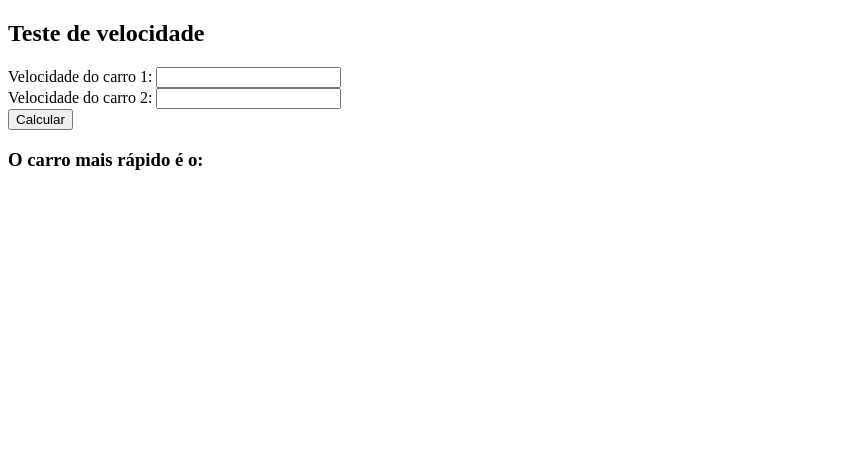
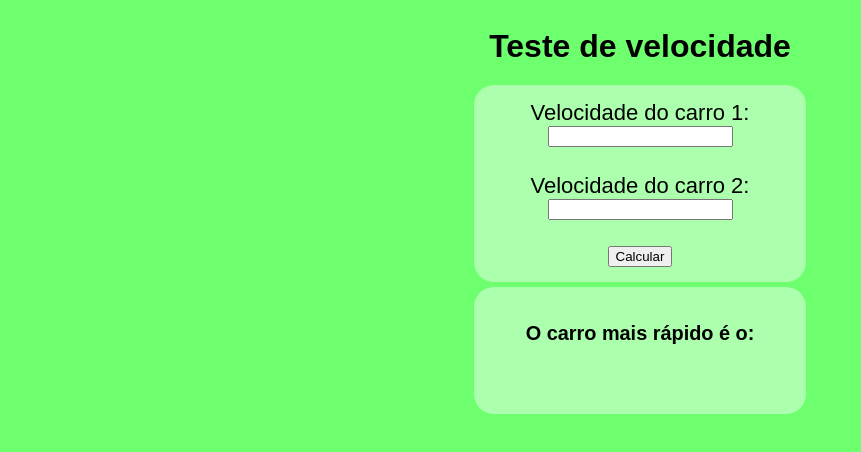
Before and after one commit to AdevaldoSantos/testeVelocidade, a plain HTML site: page index.html in a window 1280 px wide. Shown: the whole page, without its empty margins (0-861 px from the left). Drawn offline with Linux system fonts and the light colour scheme.

Commit message:
Estilizando

```diff
--- a/index.html
+++ b/index.html
@@ -3,6 +3,7 @@
 <head>
     <meta charset="UTF-8">
     <meta name="viewport" content="width=device-width, initial-scale=1.0">
+    <link rel="stylesheet" href="css/style.css">
     <title>Document</title>
 </head>
 <body>
--- a/sass/style.scss
+++ b/sass/style.scss
@@ -0,0 +1,37 @@
+@mixin display-flex($display, $justify, $align, $flex) {
+    display: $display;
+    justify-content: $justify;
+    align-items: $align;
+    flex-direction: $flex
+}
+
+@mixin style($back, $font-size ,$font-family, $padding, $border, $margin) {
+    background-color: $back;
+    font-size: $font-size;
+    font-family: $font-family;
+    padding: $padding;
+    border-radius: $border;
+    margin: $margin;
+}
+
+body {
+    @include display-flex(flex, center, center, column);
+    background-color: #6dff6d;
+}
+
+.velocidades {
+    @include display-flex(flex, center, center, column);
+    @include style(#acffac, 22px, Arial, 15px, 20px, 5px);
+    width: auto;
+}
+
+h1 {
+    @include display-flex(flex, center, center, column);
+    @include style(#6dff6d, 32px, Arial, 15px, none, 5px);
+}
+
+.resposta {
+    @include display-flex(flex, center, center, column);
+    @include style(#acffac, 17px, Arial, 15px, 20px, 5px);
+    width: auto;
+}
```
Also changed, not shown: css/style.css (added), 1 other file.
